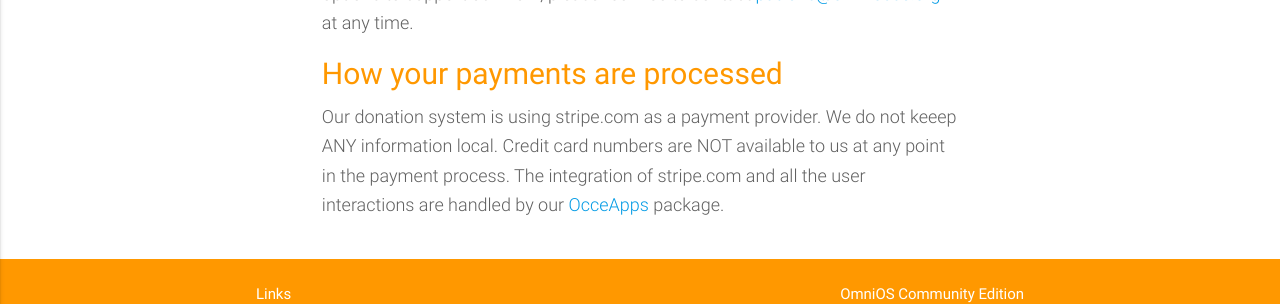
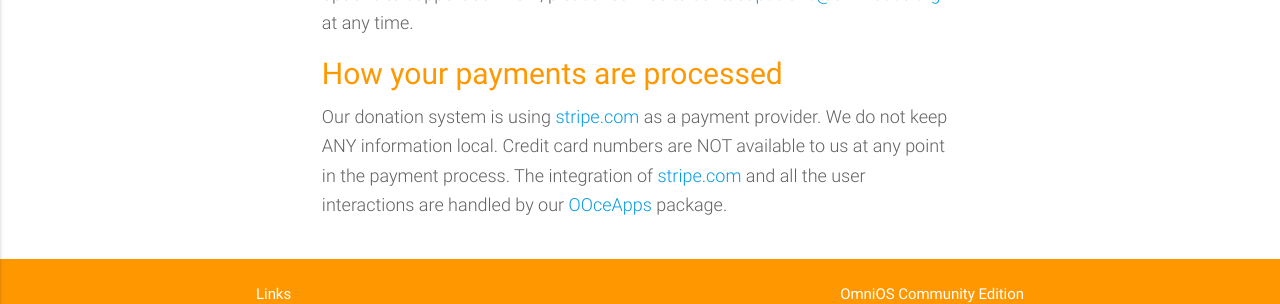
Before and after one commit to omniosorg/omniosorg.github.io, a Jekyll site: the page built from patron.md, in a window 1280 px wide and 900 px high, scrolled down 698 px. Shown: the part 415-719 px from the top of the window. Built offline with Jekyll 4.4.1, drawn with Linux system fonts in a browser that asks for light colours.

Commit message:
fix typos and add link

```diff
--- a/patron.md
+++ b/patron.md
@@ -140,7 +140,7 @@ href="mailto:patrons@omniosce.org">patrons@omniosce.org</a> at any time.
 
 ## How your payments are processed
 
-Our donation system is using stripe.com as a payment provider. We do not keeep ANY
-information local. Credit card numbers are NOT available to us at any point
-in the payment process. The integration of stripe.com and all the user
-interactions are handled by our <a href="https://github.com/omniosorg/ooceapps">OcceApps</a> package.
+Our donation system is using <a href="https://stripe.com">stripe.com</a> as a payment provider.
+We do not keep ANY information local. Credit card numbers are NOT available to us at any point
+in the payment process. The integration of <a href="https://stripe.com">stripe.com</a> and all the user
+interactions are handled by our <a href="https://github.com/omniosorg/ooceapps">OOceApps</a> package.
```
